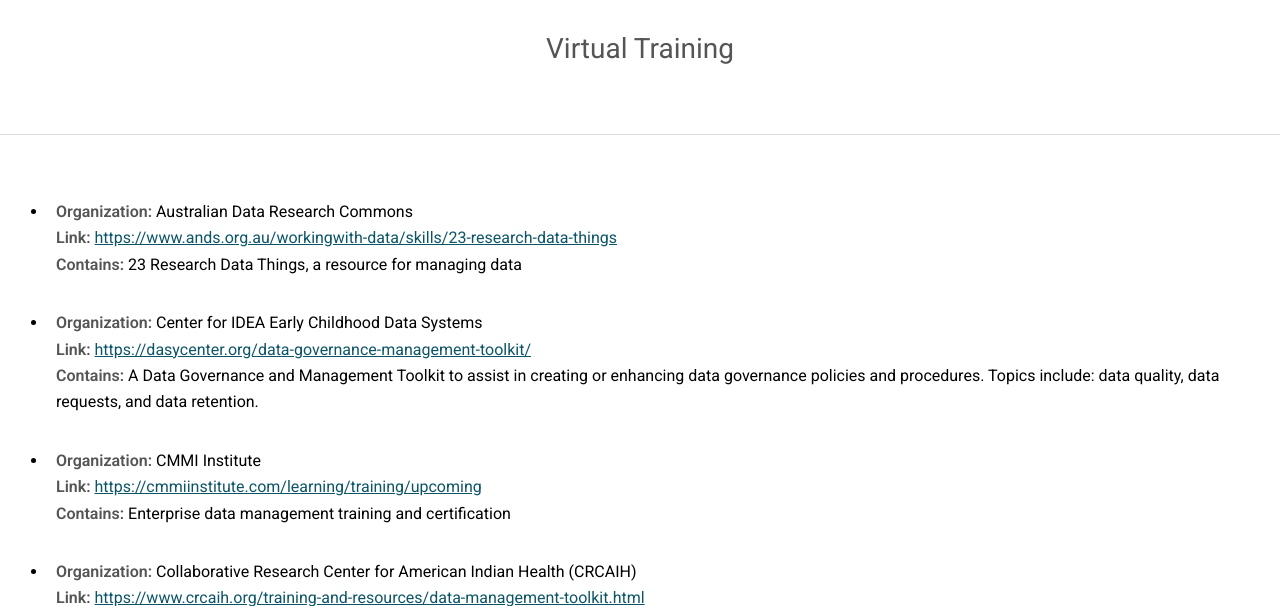
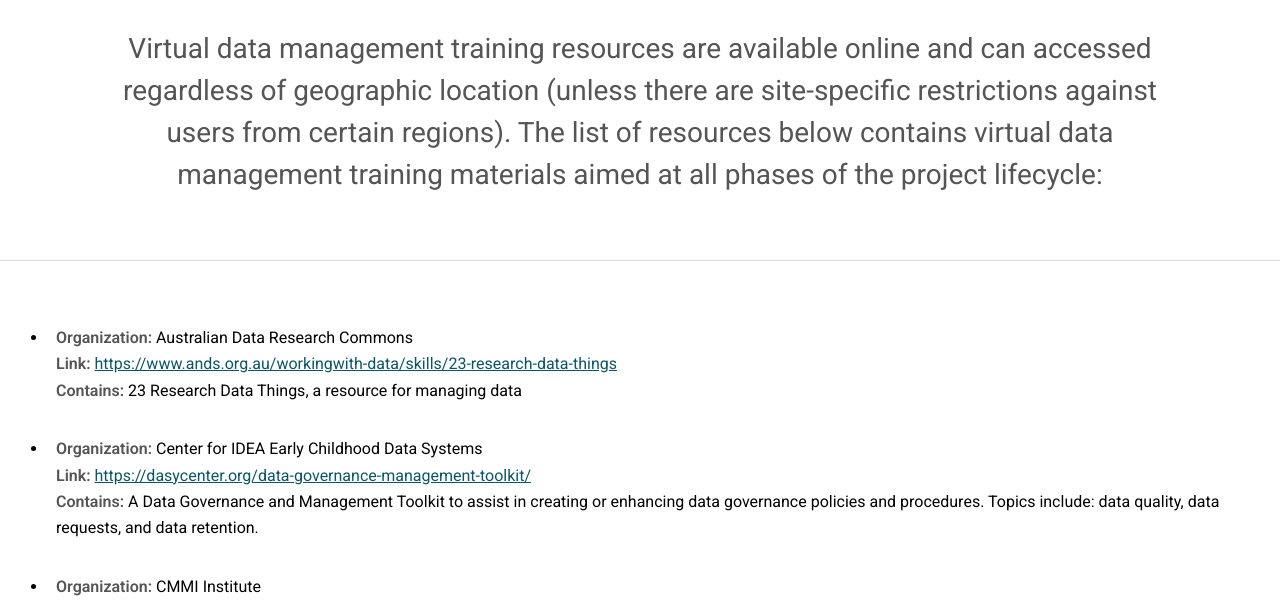
Before and after one commit to bfe-inf/toolkit, a Jekyll site: the page built from dmt-virtual.html, in a window 1280 px wide and 900 px high, cut to the strip 294-900 px from the top of the window. Built offline with Jekyll 4.4.1, drawn with Linux system fonts in a browser that asks for light colours.

Commit message:
Update dmt-virtual.html

```diff
--- a/dmt-virtual.html
+++ b/dmt-virtual.html
@@ -48,7 +48,7 @@
 			<section id="main" class="wrapper" style="padding-bottom: 0px;">
 				<div class="inner">
 					<header class="align-center">
-						<h3>Virtual Training</h3>
+						<h3>Virtual data management training resources are available online and can accessed regardless of geographic location (unless there are site-specific restrictions against users from certain regions). The list of resources below contains virtual data management training materials aimed at all phases of the project lifecycle:</h3>
 					</header>
 			</section>
 			<hr>
```
